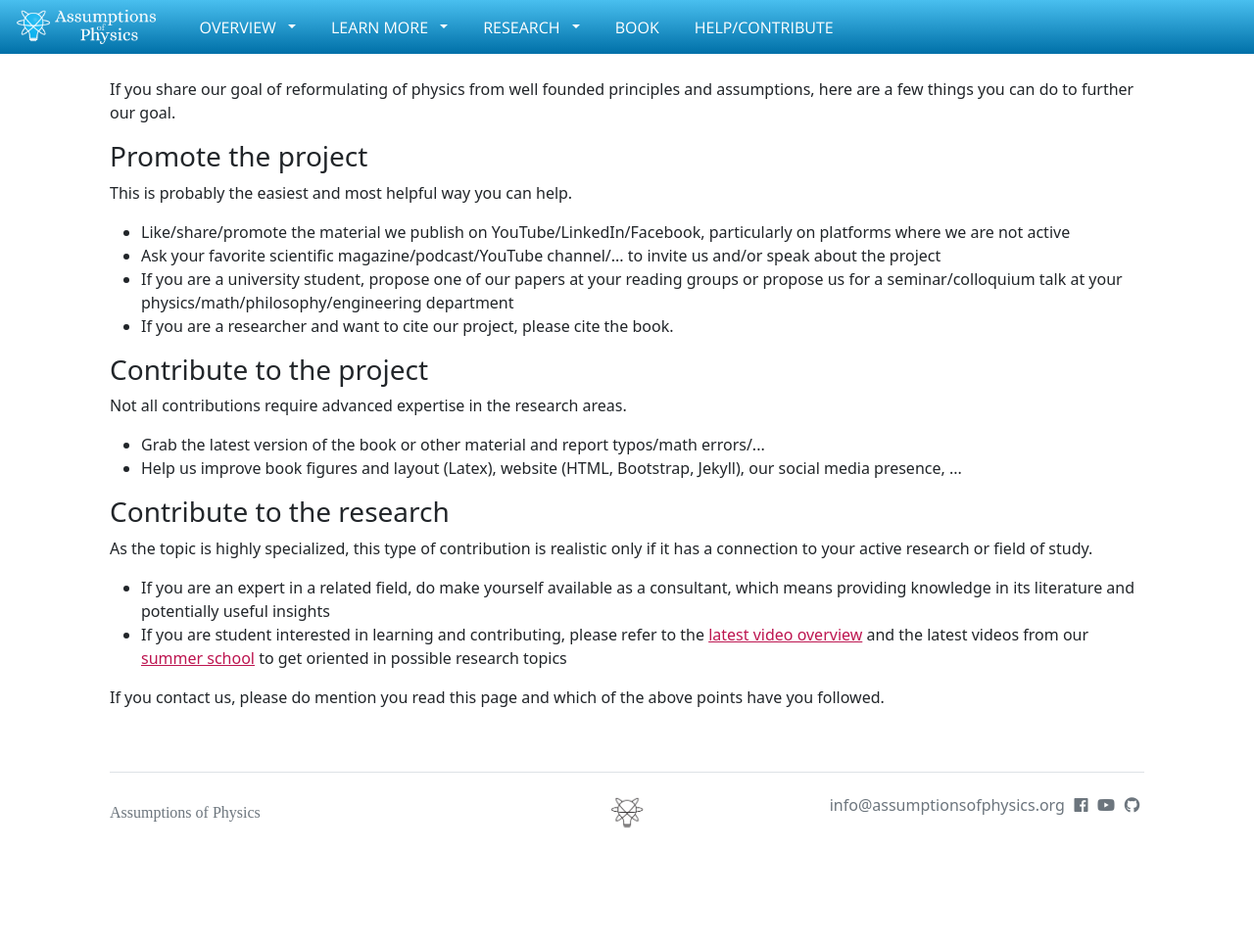
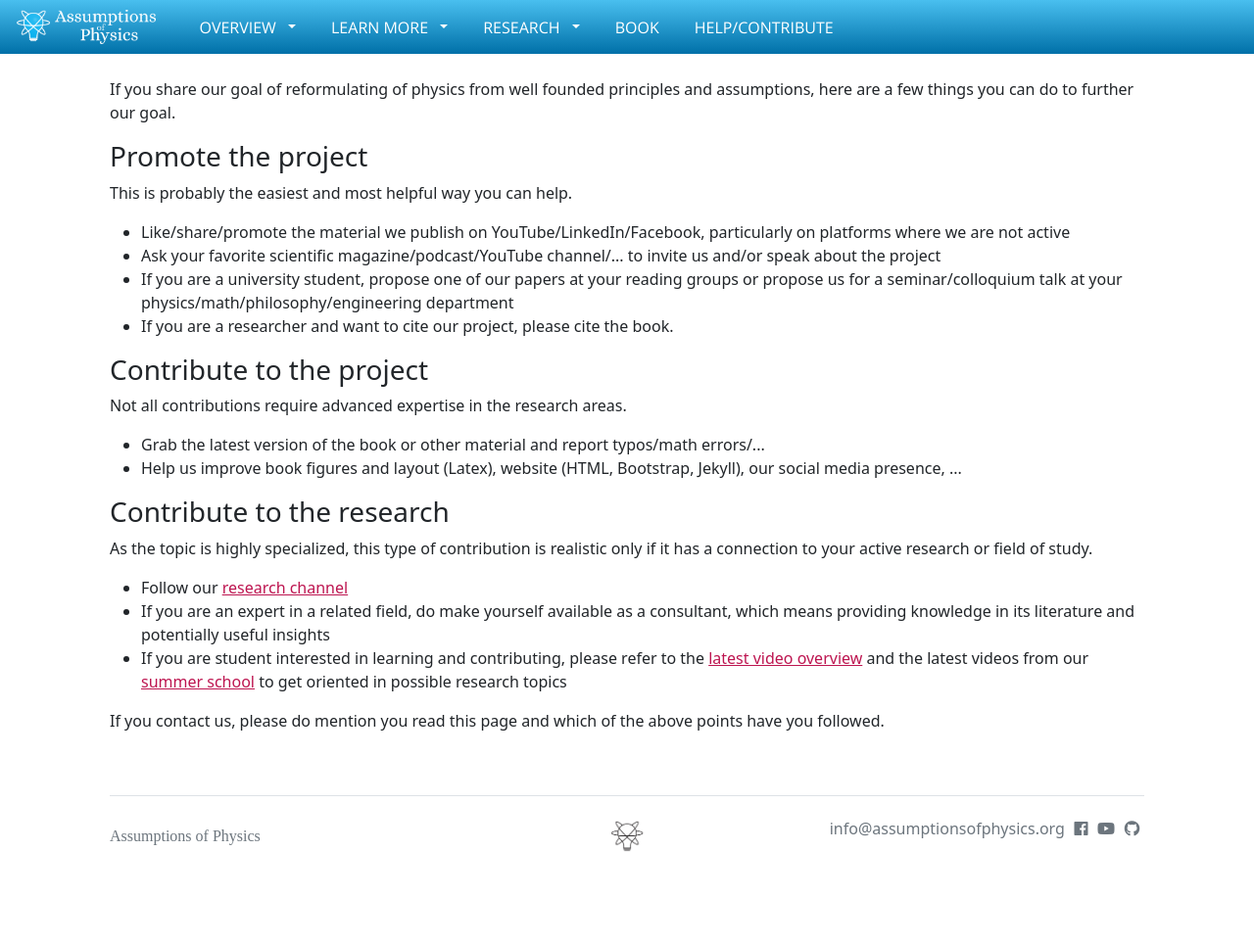
Before and after one commit to assumptionsofphysics/assumptionsofphysics.github.io, a Jekyll site: the page built from contribute.html, in a window 1280 px wide. Shown: the whole page at 98% size. Built offline with Jekyll 4.4.1, drawn with Linux system fonts in a browser that asks for light colours; nearby versions of some CDN libraries; some web fonts are replaced; before the commit the page ends 942 px from its top, so only the background shows below that.

Commit message:
Update contribute page

```diff
--- a/contribute.html
+++ b/contribute.html
@@ -27,6 +27,7 @@ title: How to contribute
             <h3>Contribute to the research</h3>
             <p>As the topic is highly specialized, this type of contribution is realistic only if it has a connection to your active research or field of study.</p>
             <ul>
+                <li>Follow our <a href="https://www.youtube.com/@AssumptionsofPhysicsResearch">research channel</a></li>
                 <li>If you are an expert in a related field, do make yourself available as a consultant, which means providing knowledge in its literature and potentially useful insights</li>
                 <li>If you are student interested in learning and contributing, please refer to the <a href="https://youtu.be/3Cb4DNUYmcg">latest video overview</a> and the latest videos from our <a href="presentations/2024SummerSchool.html">summer school</a> to get oriented in possible research topics</li>
             </ul>
```
